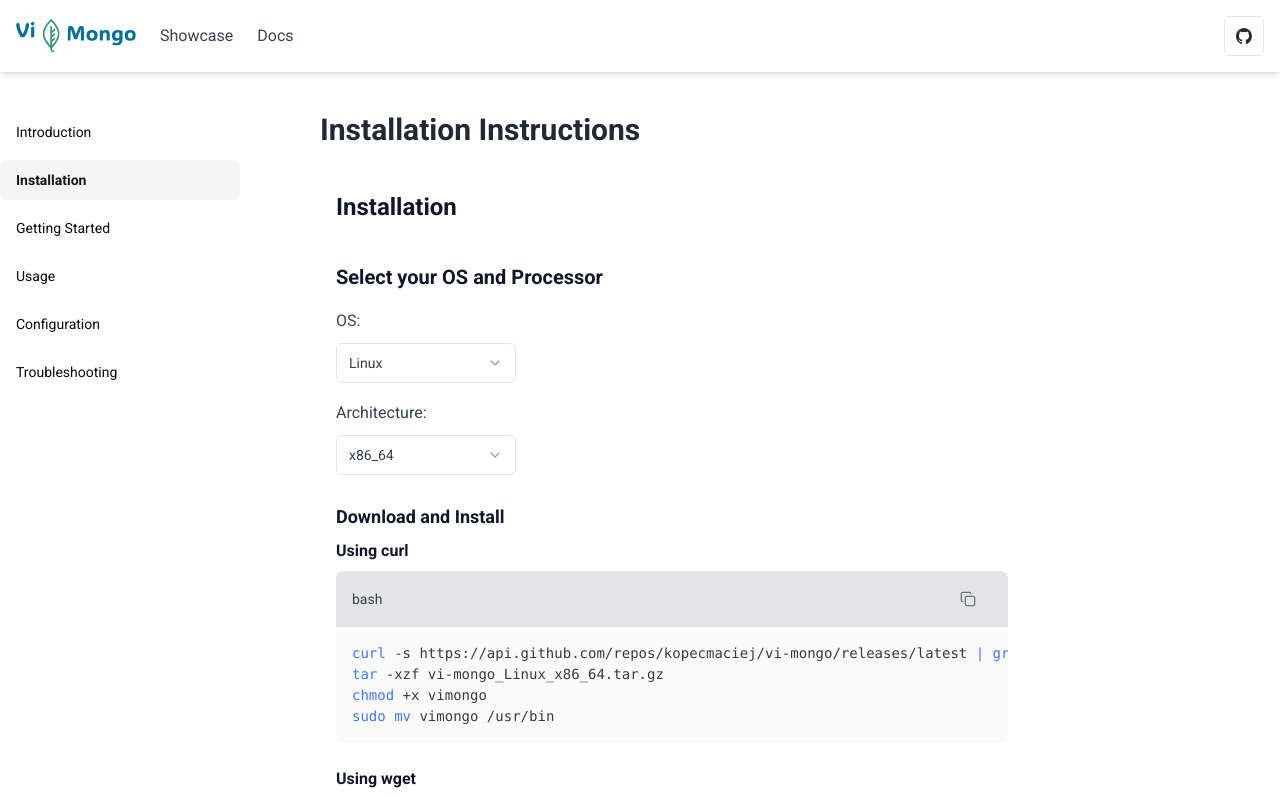
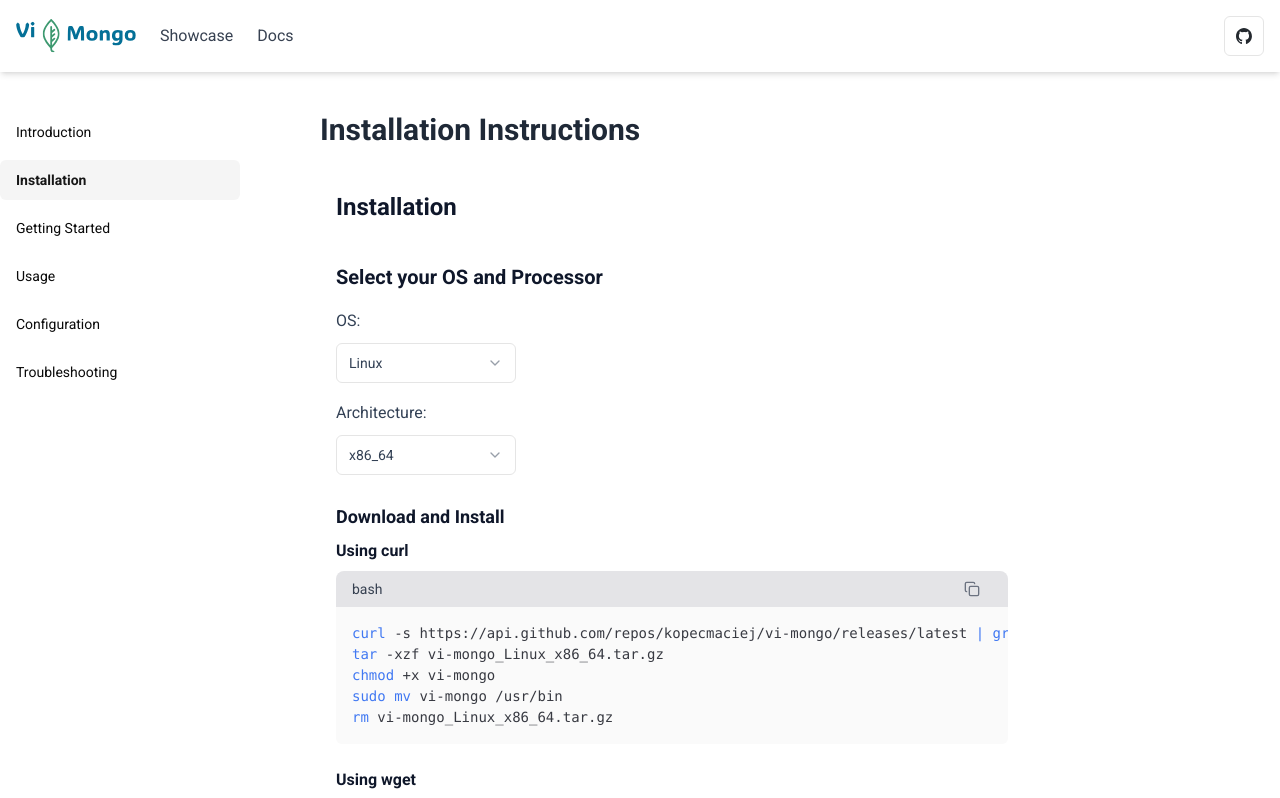
Before and after one commit to kopecmaciej/vi-mongo-web, a Next.js app: page /docs/installation in a window 1280 px wide. Shown: the top 798 px of the page. Built offline with nearby package versions, Linux system fonts and the light colour scheme.

Commit message:
feat: improve installation page

```diff
--- /dev/null
+++ b/src/app/docs/configuration/page.tsx
@@ -0,0 +1,7 @@
+'use client'
+
+import ConfigurationPage from './configuration.mdx'
+
+export default function Configuration() {
+  return <ConfigurationPage />
+}
--- a/src/components/Docs/Installation.tsx
+++ b/src/components/Docs/Installation.tsx
@@ -63,8 +63,9 @@
                 <code className="language-bash">
                   {`curl -s https://api.github.com/repos/kopecmaciej/vi-mongo/releases/latest | grep "browser_download_url.*${getDownloadFileName()}" | cut -d '"' -f 4 | xargs curl -LO
 tar -xzf ${getDownloadFileName()}
-chmod +x vimongo
-sudo mv vimongo /usr/bin`}
+chmod +x vi-mongo
+sudo mv vi-mongo /usr/bin
+rm ${getDownloadFileName()}`}
                 </code>
               </Pre>
               <h4 className="font-semibold">Using wget</h4>
@@ -73,7 +74,8 @@
                   {`wget -qO- https://api.github.com/repos/kopecmaciej/vi-mongo/releases/latest | grep "browser_download_url.*${getDownloadFileName()}" | cut -d '"' -f 4 | xargs wget -q --show-progress &&
 tar -xzf ${getDownloadFileName()} &&
 chmod +x vi-mongo &&
-sudo mv vi-mongo /usr/bin`}
+sudo mv vi-mongo /usr/bin &&
+rm ${getDownloadFileName()}`}
                 </code>
               </Pre>
             </>
@@ -83,8 +85,9 @@
               <code className="language-bash">
                 {`curl -s https://api.github.com/repos/kopecmaciej/vi-mongo/releases/latest | grep "browser_download_url.*${getDownloadFileName()}" | cut -d '"' -f 4 | xargs curl -LO
 tar -xzf ${getDownloadFileName()}
-chmod +x vimongo
-sudo mv vimongo /usr/bin`}
+chmod +x vi-mongo
+sudo mv vi-mongo /usr/bin
+rm ${getDownloadFileName()}`}
               </code>
             </Pre>
           )}
@@ -93,7 +96,8 @@
               <code className="language-powershell">
                 {`Invoke-WebRequest -Uri "https://api.github.com/repos/kopecmaciej/vi-mongo/releases/latest" -OutFile "vi-mongo.zip"
 Expand-Archive -Path "vi-mongo.zip" -DestinationPath "."
-Move-Item -Path "vimongo.exe" -Destination "C:\\Program Files\\vimongo"`}
+Move-Item -Path "vi-mongo.exe" -Destination "C:\\Program Files\\vi-mongo"
+Remove-Item "vi-mongo.zip"`}
               </code>
             </Pre>
           )}
--- a/src/mdx-components.tsx
+++ b/src/mdx-components.tsx
@@ -18,14 +18,14 @@
   const handleCopy = () => {
     navigator.clipboard.writeText(codeText).then(() => {
       setCopied(true);
-      setTimeout(() => setCopied(false), 2000); // Reset after 2 seconds
+      setTimeout(() => setCopied(false), 2000);
     });
   };
 
   return (
     <TooltipProvider>
       <div className="relative">
-        <div className="bg-zinc-200 text-gray-700 px-4 py-2 text-sm rounded-t-lg flex justify-between items-center">
+        <div className="bg-zinc-200 text-gray-700 px-4 text-sm rounded-t-lg flex justify-between items-center">
           <span>{language}</span>
           <Tooltip>
             <div className="flex items-center">
@@ -34,7 +34,8 @@
               )}
               <Button
                 onClick={handleCopy}
-                className="ml-2 bg-transparent text-gray-500 hover:text-gray-700"
+                className="bg-transparent text-gray-500 hover:bg-zinc-300"
+                size="sm"
               >
                 <Copy size={16} />
               </Button>
```
Also changed, not shown: src/app/docs/configuration/configuration.mdx (renamed from src/app/docs/configuration/page.mdx).
